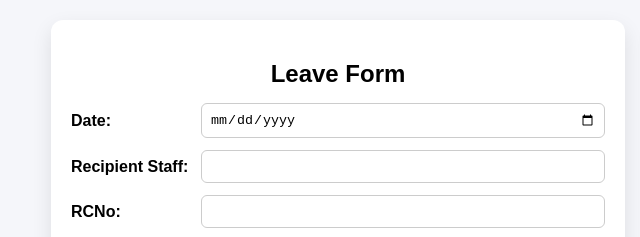
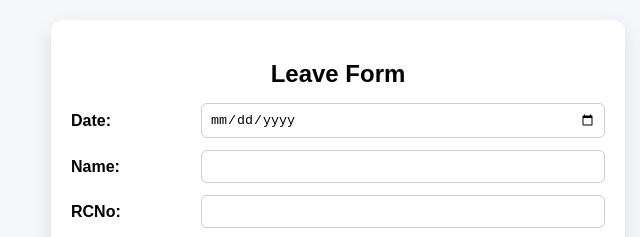
Before and after one commit to Mine10-App/Leeli, a plain HTML site: page leaveapplication.html in a window 1280 px wide. Shown: the top 237 px of the page, 0-640 px from the left. Drawn offline with Linux system fonts and the light colour scheme.

Commit message:
Update leaveapplication.html

```diff
--- a/leaveapplication.html
+++ b/leaveapplication.html
@@ -33,7 +33,7 @@
         <input type="date" id="myDate" required>
       </div>
       <div class="form-row">
-        <label for="recipient">Recipient Staff:</label>
+        <label for="recipient">Name:</label>
         <input type="text" id="recipient" readonly>
       </div>
       <div class="form-row">
@@ -46,7 +46,7 @@
           <option value="">--Choose--</option>
           <option value="Sick Leave">Sick Leave</option>
           <option value="FRL">FRL</option>
-          <option value="Absent">Absent</option>
+
         </select>
       </div>
       <div class="form-row">
```
